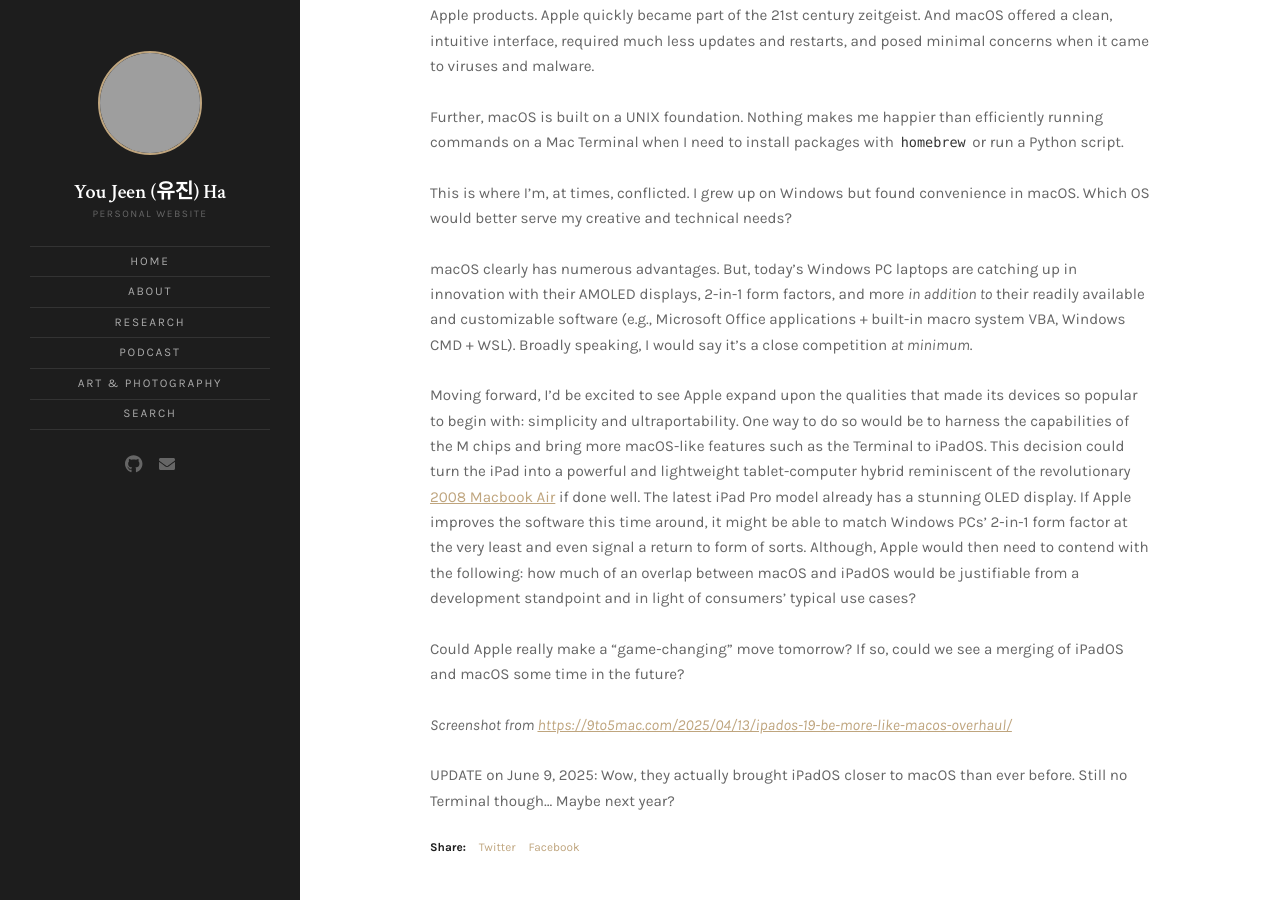
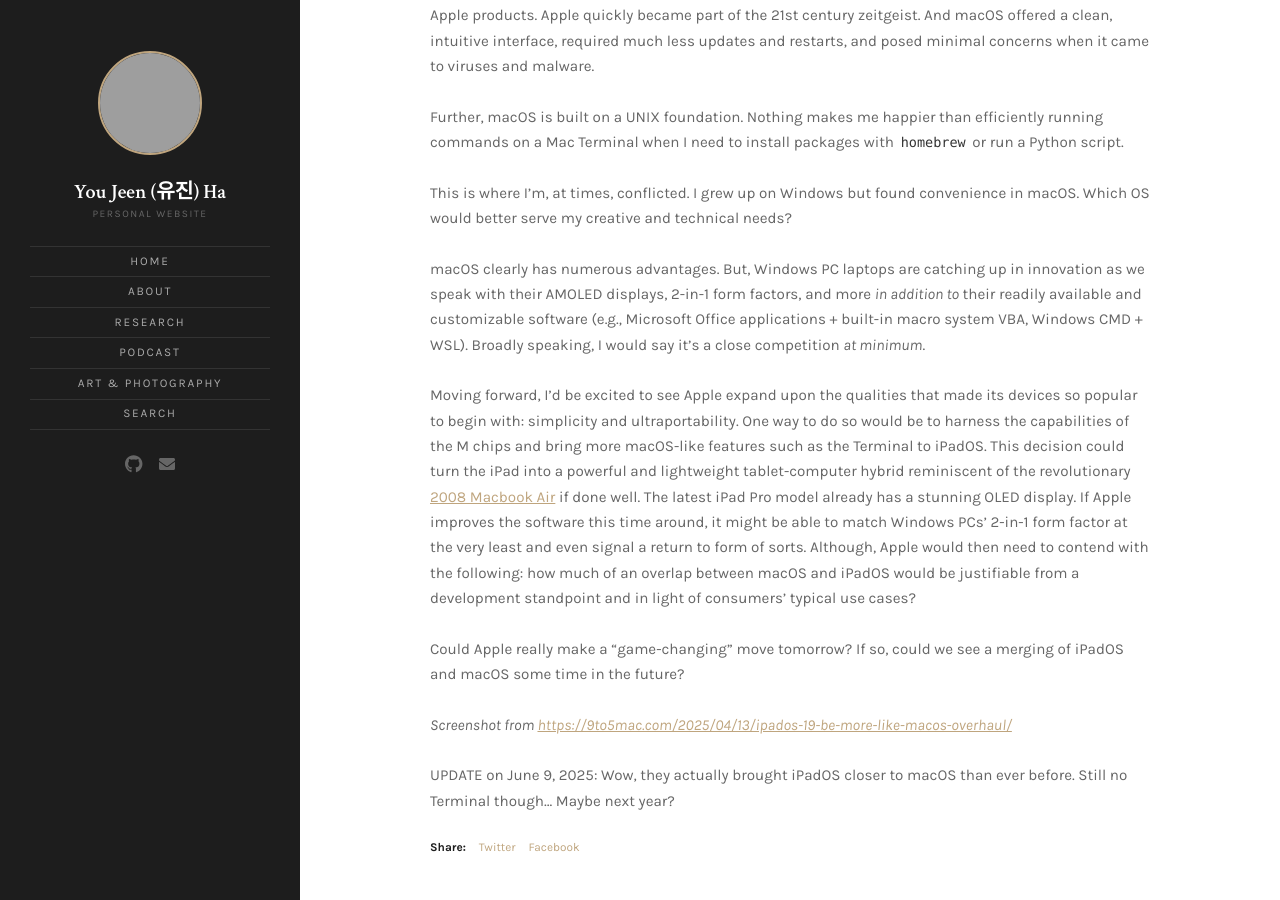
Before and after one commit to hyoujeen/hyoujeen.github.io, a Jekyll site: the page built from _posts/2025-06-08-could-ipados-become-more-like-macos-to-stay-competitive.md, in a window 1280 px wide and 900 px high, scrolled down 1337 px, cut to the strip 0-900 px from the top of the window. Built offline with Jekyll 4.4.1, drawn with Linux system fonts in a browser that asks for light colours; grey boxes are pictures that could not be loaded.

Commit message:
Update 2025-06-08-could-ipados-become-more-like-macos-to-stay-competitive.md

```diff
--- a/_posts/2025-06-08-could-ipados-become-more-like-macos-to-stay-competitive.md
+++ b/_posts/2025-06-08-could-ipados-become-more-like-macos-to-stay-competitive.md
@@ -16,7 +16,7 @@ Further, macOS is built on a UNIX foundation. Nothing makes me happier than effi
 
 This is where I'm, at times, conflicted. I grew up on Windows but found convenience in macOS. Which OS would better serve my creative and technical needs?
 
-macOS clearly has numerous advantages. But, today's Windows PC laptops are catching up in innovation with their AMOLED displays, 2-in-1 form factors, and more <i>in addition to</i> their readily available and customizable software (e.g., Microsoft Office applications + built-in macro system VBA, Windows CMD + WSL). Broadly speaking, I would say it's a close competition <i>at minimum</i>.
+macOS clearly has numerous advantages. But, Windows PC laptops are catching up in innovation as we speak with their AMOLED displays, 2-in-1 form factors, and more <i>in addition to</i> their readily available and customizable software (e.g., Microsoft Office applications + built-in macro system VBA, Windows CMD + WSL). Broadly speaking, I would say it's a close competition <i>at minimum</i>.
 
 Moving forward, I'd be excited to see Apple expand upon the qualities that made its devices so popular to begin with: simplicity and ultraportability.
 One way to do so would be to harness the capabilities of the M chips and bring more macOS-like features such as the Terminal to iPadOS. This decision could turn the iPad into a powerful and lightweight tablet-computer hybrid reminiscent of the revolutionary [2008 Macbook Air](https://youtu.be/OIV6peKMj9M?si=kN0Oc9q8iEx3D-v0){:target="_blank"} if done well. The latest iPad Pro model already has a stunning OLED display. If Apple improves the software this time around, it might be able to match Windows PCs' 2-in-1 form factor at the very least and even signal a return to form of sorts. Although, Apple would then need to contend with the following: how much of an overlap between macOS and iPadOS would be justifiable from a development standpoint and in light of consumers' typical use cases?
```
